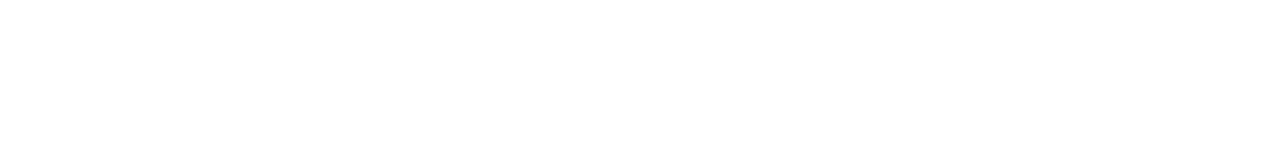
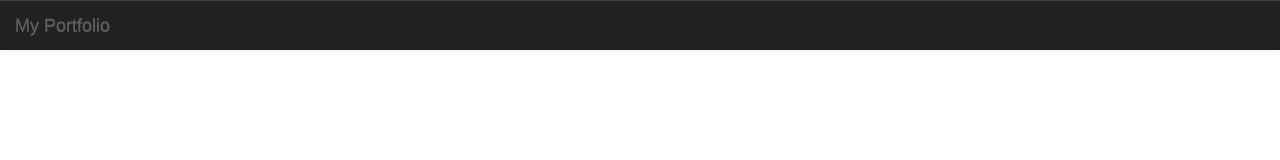
Before and after one commit to UniversalViewer/uv-app-starter, a website: page index.html in a window 1280 px wide. Drawn offline with nearby package versions, Linux system fonts and the light colour scheme.

Commit message:
added top nav

```diff
--- a/index.html
+++ b/index.html
@@ -1,26 +1,42 @@
 <!DOCTYPE html>
 <html lang="en">
+
 <head>
     <meta charset="UTF-8">
     <meta name="viewport" content="width=device-width, initial-scale=1.0">
     <meta http-equiv="X-UA-Compatible" content="ie=edge">
     <title>UV App Starter</title>
+    <link rel="stylesheet" href="https://unpkg.com/bootstrap@3.3.7/dist/css/bootstrap.min.css">
+    <link rel="stylesheet" href="https://unpkg.com/bootstrap@3.3.7/dist/css/bootstrap-theme.min.css">
     <link rel="stylesheet" type="text/css" href="uv/uv.css">
     <link rel="stylesheet" type="text/css" href="styles.css">
+    <script src="https://unpkg.com/jquery@3.2.1/dist/jquery.min.js"></script>
+    <script src="https://unpkg.com/bootstrap@3.3.7/dist/js/bootstrap.min.js"></script>
     <script src="https://unpkg.com/manifesto.js/dist/client/manifesto.bundle.js"></script>
     <script src="https://unpkg.com/iiif-gallery/dist/iiifgallery.js"></script>
     <script src="uv/lib/offline.js"></script>
     <script src="uv/helpers.js"></script>
 </head>
+
 <body>
+
+    <nav class="navbar navbar-default navbar-fixed-top">
+        <div class="container-fluid">
+            <div class="navbar-header">
+                <a class="navbar-brand" href="#">
+                    My Portfolio
+                </a>
+            </div>
+        </div>
+    </nav>
+
+    <div id="uv" class="uv"></div>
 
     <iiif-gallery manifest="http://localhost:8888/content/index.json"></iiif-gallery>
 
-    <div id="uv" class="uv"></div>
-
     <script>
 
-        var uv, urlDataProvider;
+        var uv, $uv, urlDataProvider;
 
         function setupUV(manifest) {
 
@@ -39,7 +55,7 @@
 
             uv = createUV('#uv', data, urlDataProvider);
 
-            uv.on('created', function() {
+            uv.on('created', function () {
                 Utils.Urls.setHashParameter('manifest', manifest);
             });
         }
@@ -47,8 +63,13 @@
         function openManifest(manifest) {
 
             if (!uv) {
-                setupUV(manifest);
+
+                $uv.slideDown("fast", function() {
+                    setupUV(manifest);
+                });
+
             } else {
+
                 uv.set({
                     iiifResourceUri: manifest,
                     collectionIndex: 0,
@@ -56,11 +77,14 @@
                     sequenceIndex: 0,
                     canvasIndex: 0
                 });
+
             }
 
         }
 
-        window.addEventListener('uvLoaded', function(e) {
+        window.addEventListener('uvLoaded', function (e) {
+
+            $uv = $('#uv');
 
             const iiifGallery = document.querySelector('iiif-gallery');
 
@@ -78,4 +102,5 @@
 
     <script src="uv/uv.js"></script>
 </body>
+
 </html>
--- a/package.json
+++ b/package.json
@@ -4,7 +4,8 @@
   "description": "Universal Viewer App Starter",
   "main": "index.js",
   "scripts": {
-    "postinstall": "rm -rf uv && cp -R node_modules/universalviewer/uv uv",
+    "postinstall": "npm run sync",
+    "sync": "rm -rf uv && cp -R node_modules/universalviewer/uv uv",
     "build": "biiif content -u http://localhost:8888/content",
     "dist": "biiif content -u https://username.github.io/uv-app-starter-fork/content",
     "start": "npm run build && http-server -c-1 -p 8888"
--- a/styles.css
+++ b/styles.css
@@ -1,4 +1,20 @@
+
+body {
+    padding: 50px 0 0 0;
+}
+
+.navbar-default {
+    background-color: #212121;
+    background-image: none;
+    border: none;
+}
+
+.navbar-default .navbar-brand {
+    color: #fff;
+}
+
 #uv {
-    width: 830px;
+    display: none;
+    width: 100%;
     height: 600px;
 }
```
Also changed, not shown: README.md.
